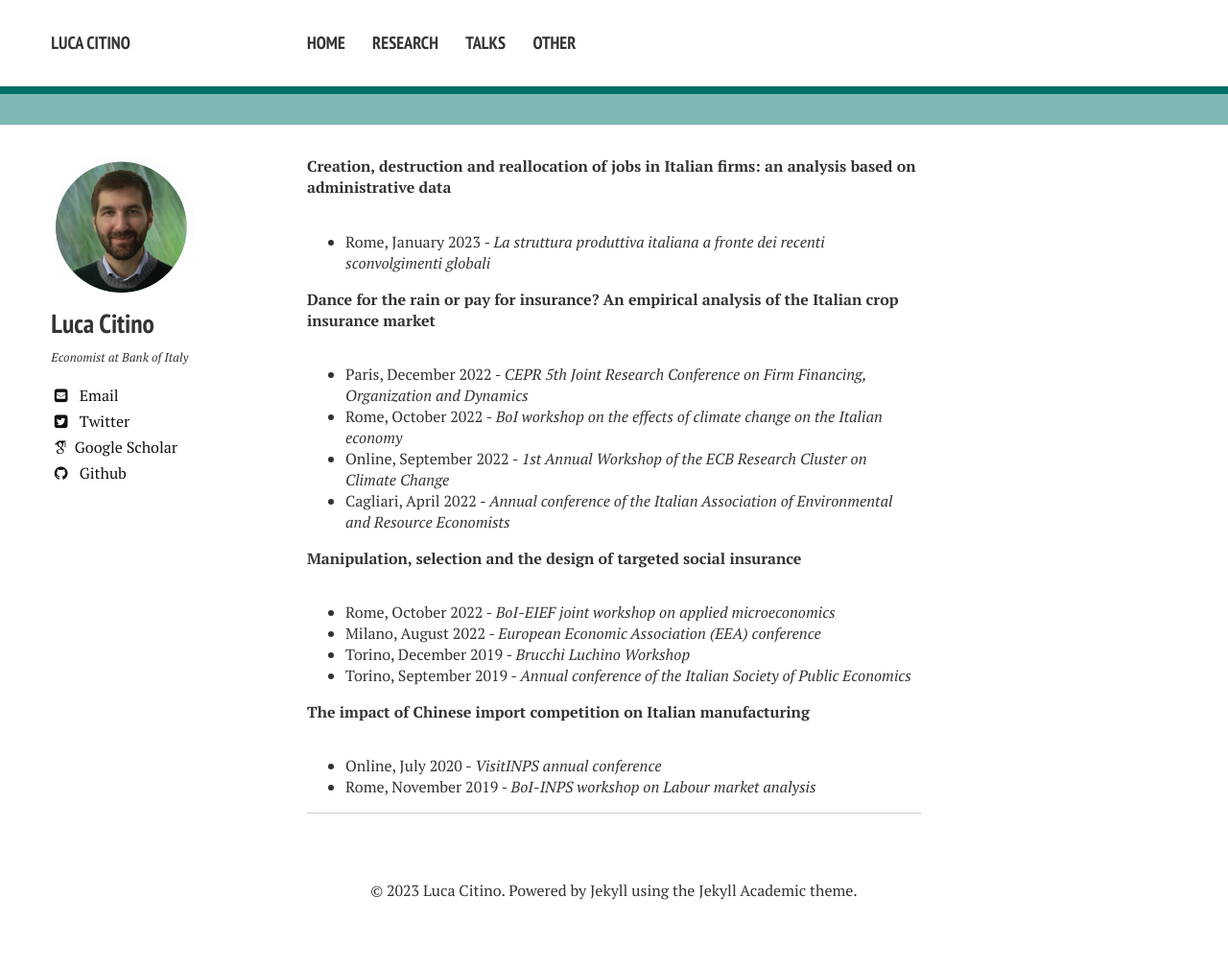
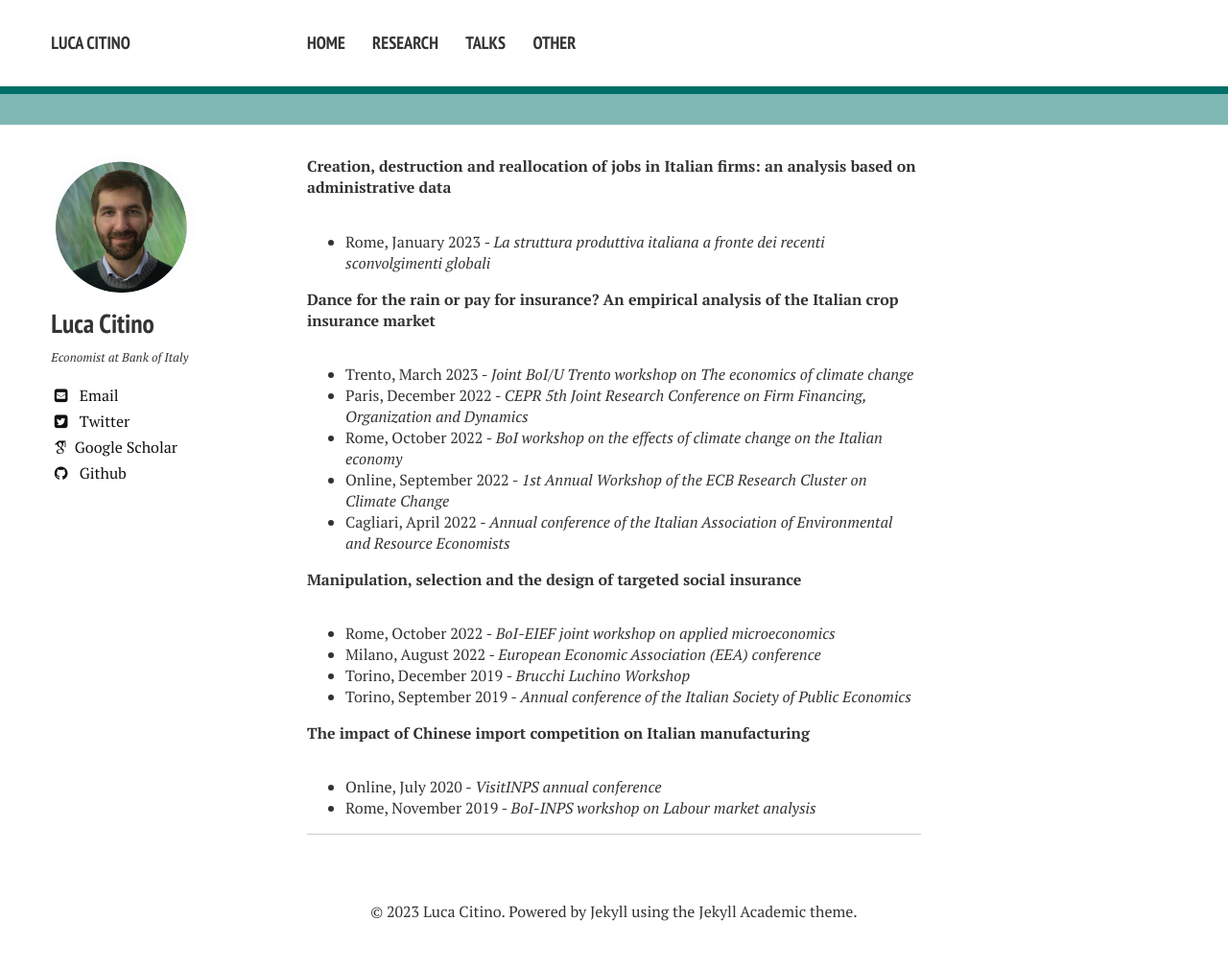
Before and after one commit to luca-citino/luca-citino.github.io, a Jekyll site: the page built from talks.md, in a window 1280 px wide. Shown: the whole page at 96% size. Built offline with Jekyll 4.4.1, drawn with Linux system fonts in a browser that asks for light colours; nearby versions of some CDN libraries; some web fonts are replaced; before the commit the page ends 987 px from its top, so only the background shows below that.

Commit message:
Update talks.md

```diff
--- a/talks.md
+++ b/talks.md
@@ -8,6 +8,7 @@ layout: page
 
 **Dance for the rain or pay for insurance? An empirical analysis of the Italian crop insurance market**
 
+- Trento, March 2023 - *Joint BoI/U Trento workshop on The economics of climate change*
 - Paris, December 2022 - *CEPR 5th Joint Research Conference on Firm Financing, Organization and Dynamics*
 - Rome, October 2022 - *BoI workshop on the effects of climate change on the Italian economy*
 - Online, September 2022 - *1st Annual Workshop of the ECB Research Cluster on Climate Change*
```
